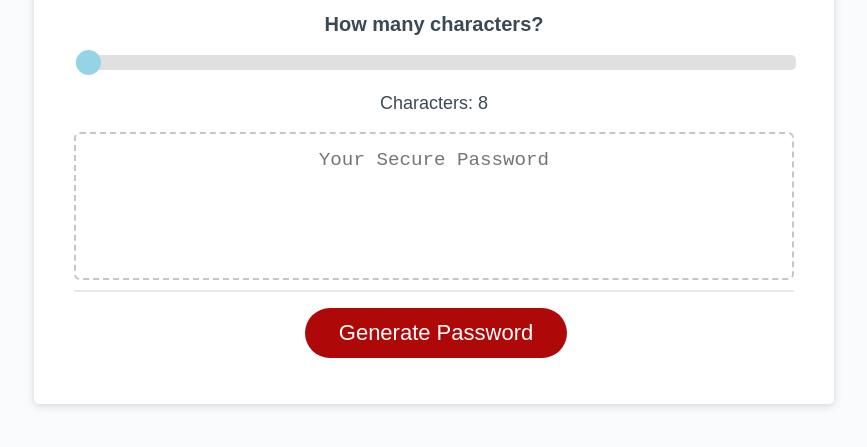
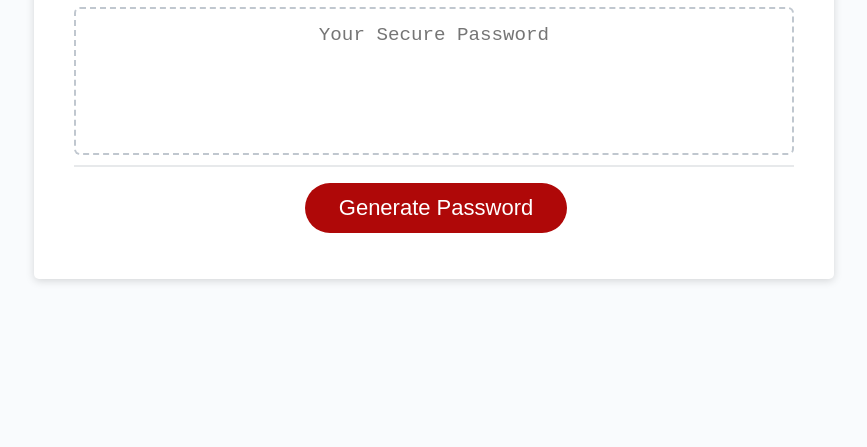
Before and after one commit to hicksda43/password-generator, a plain HTML site: page index.html in a window 1280 px wide. Shown: the part 241-688 px from the top of the page, without its empty margins (206-1073 px from the left). Drawn offline with Linux system fonts and the light colour scheme.

Commit message:
fix develop

```diff
--- a/assets/css/style.css
+++ b/assets/css/style.css
@@ -72,49 +72,6 @@ header {
   clear: both;
 }
 
-.slidecontainer {
-  width: 100%;
-  text-align: center;
-}
-
-.slidecontainer h2 {
-  font-size: 20px;
-}
-
-.slider {
-  -webkit-appearance: none;
-  width: 100%;
-  height: 15px;
-  border-radius: 5px;
-  background: #d3d3d3;
-  outline: none;
-  opacity: 0.7;
-  -webkit-transition: .2s;
-  transition: opacity .2s;
-}
-
-.slider:hover {
-  opacity: 1;
-}
-
-.slider::-webkit-slider-thumb {
-  -webkit-appearance: none;
-  appearance: none;
-  width: 25px;
-  height: 25px;
-  border-radius: 50%;
-  background: #67c3da;
-  cursor: pointer;
-}
-
-.slider::-moz-range-thumb {
-  width: 25px;
-  height: 25px;
-  border-radius: 50%;
-  background: #04AA6D;
-  cursor: pointer;
-}
-
 .btn {
   border: none;
   background-color: hsl(360, 91%, 36%);
--- a/assets/js/script.js
+++ b/assets/js/script.js
@@ -1,14 +1,6 @@
 // Assignment Code
 var generateBtn = document.querySelector("#generate");
 
-// slider code
-var slider = document.getElementById("myRange");
-var output = document.getElementById("demo");
-output.innerHTML = slider.value;
-
-slider.oninput = function() {
-  output.innerHTML = this.value;
-}
 // Write password to the #password input
 function writePassword() {
   var password = generatePassword();
--- a/index.html
+++ b/index.html
@@ -16,11 +16,6 @@
         <div class="card-header">
           <h2>Generate a Password</h2>
         </div>
-        <div class="slidecontainer">
-          <h2>How many characters?</h2>
-          <input type="range" min="8" max="128" value="8" class="slider" id="myRange">
-          <p>Characters: <span id="demo"></span></p>
-        </div>
         <div class="card-body">
           <textarea
             readonly
```
